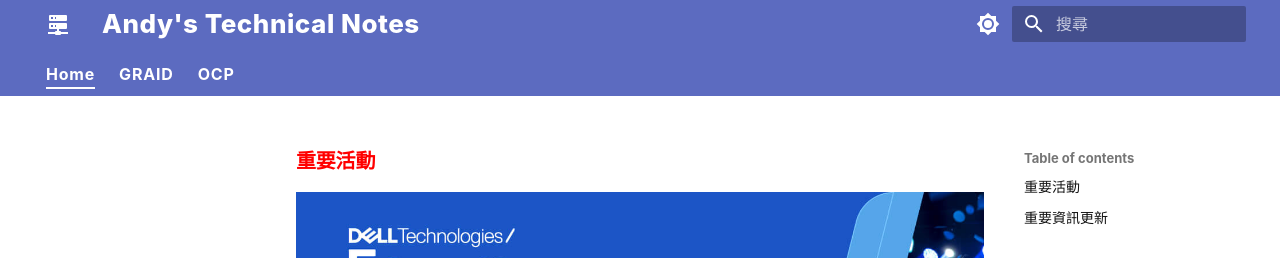
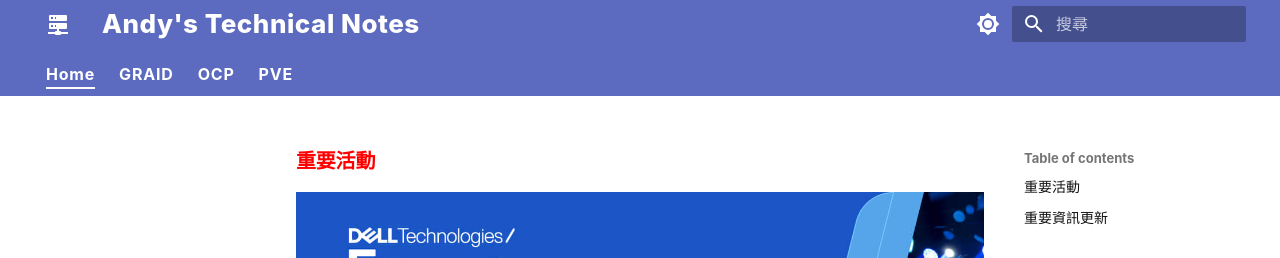
Before and after one commit to Andy0583/Metaage, an MkDocs documentation site: the page built from docs/index.md, in a window 1280 px wide and 900 px high. Shown: the top 258 px of the window. Built offline with MkDocs 1.6.1 and Material for MkDocs 9.7.7, drawn with Linux system fonts in a browser that asks for light colours.

Commit message:
Add PVE section with installation documentation

```diff
--- a/mkdocs.yml
+++ b/mkdocs.yml
@@ -49,3 +49,5 @@ nav:
   - OCP:
     - Harbor 安裝: ocp/harbor.md
     - OCP SNO 安裝: ocp/snoinstall.md
+  - PVE:
+    - 初始化安裝: pve/install.md
```
